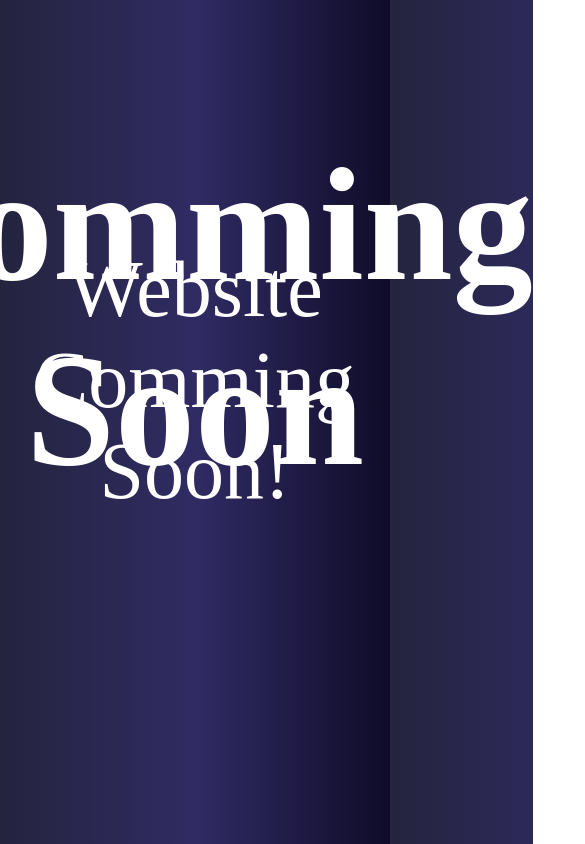
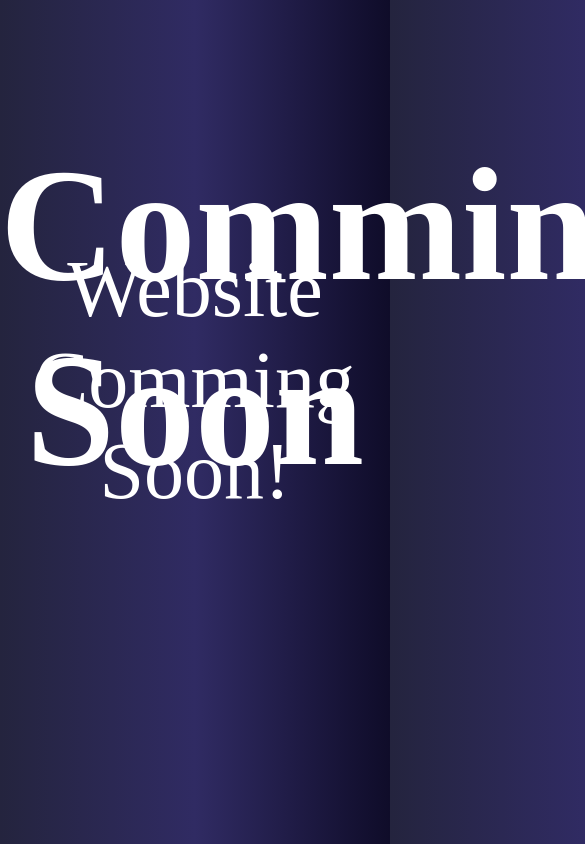
Before and after one commit to Eveeifyeve/Eveeifyeve.github.io, a plain HTML site: page pages/index.html in a window 390 px wide. Shown: the top 844 px of the page, 585 px wide, since content can reach past the window. Drawn offline with Linux system fonts and the light colour scheme.

Commit message:
Fixed mobile support.

```diff
--- a/pages/styles/link-tree-style.css
+++ b/pages/styles/link-tree-style.css
@@ -56,7 +56,7 @@ a {
 }
 
 /* This media query will apply when the screen width is 600px or less */
-@media (max-width: 600px) {
+@media (max-width: 700px) {
     .link-container {
         max-width: 100%; /* On small screens, the container can take up the full screen width */
     }
--- a/pages/styles/style.css
+++ b/pages/styles/style.css
@@ -5,6 +5,16 @@ background: linear-gradient(to right, #24243e, #302b63, #0f0c29); /* W3C, IE 10+
 
 }
 
+@media (max-width: 700px) {
+   .Big-text{
+    max-width: 100%;
+   }
+
+   .Short-text {
+    max-width: 100%;
+   }
+
+}
 
 
 
```
